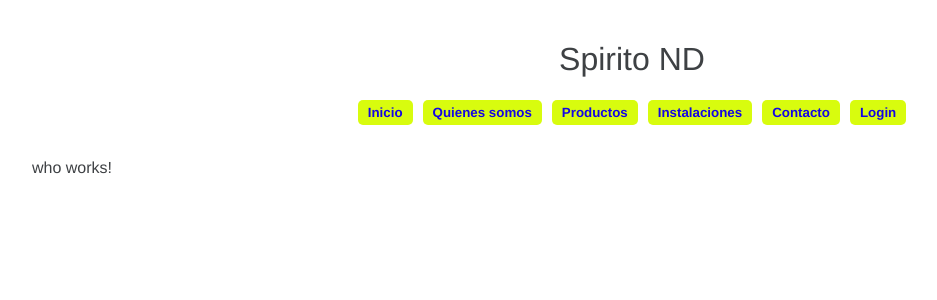
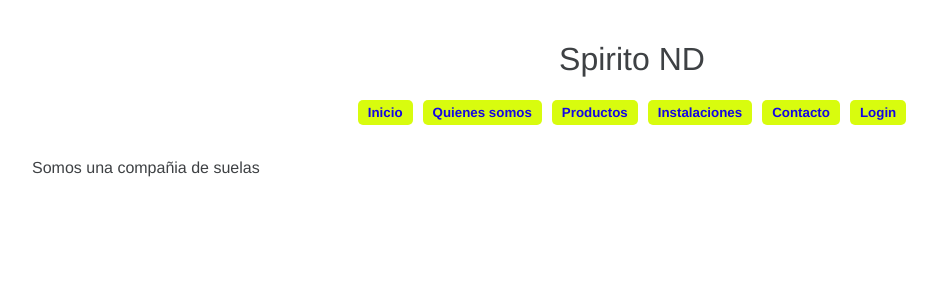
Before and after one commit to GranLuxor/Spirito, an Angular app: page /who in a window 1280 px wide. Shown: the top 300 px of the page, without its empty margins (8-945 px from the left). Built offline with nearby package versions, Linux system fonts and the light colour scheme.

Commit message:
borro spec y agrego texto

```diff
--- a/src/app/components/who/who.component.html
+++ b/src/app/components/who/who.component.html
@@ -1 +1 @@
-<p>who works!</p>
+<p>Somos una compañia de suelas</p>
```
Also changed, not shown: 1 other file (tests, documents, lock files or other folders).
